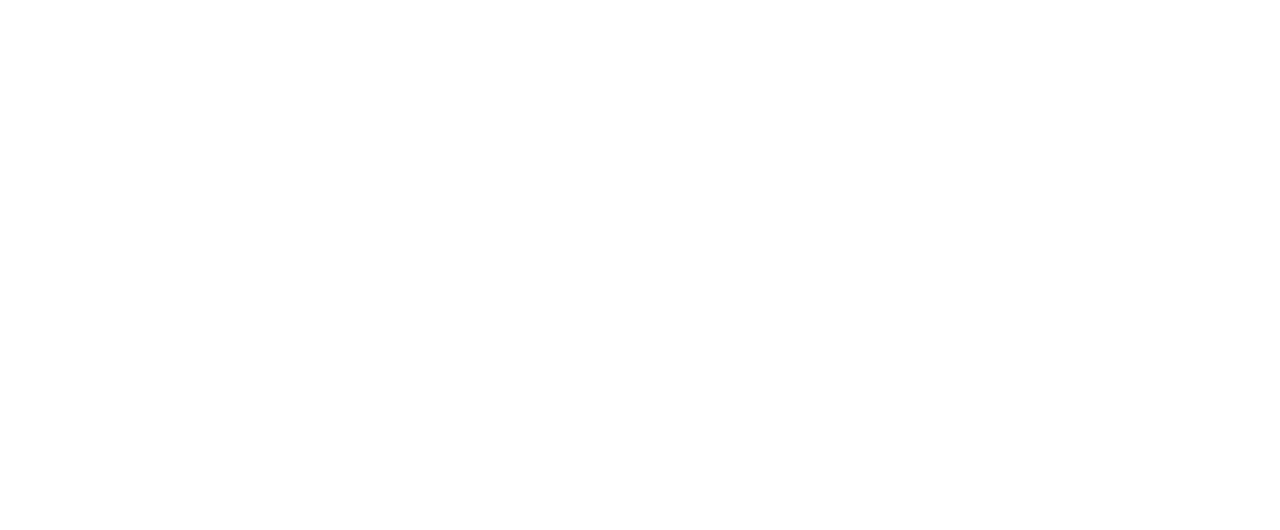
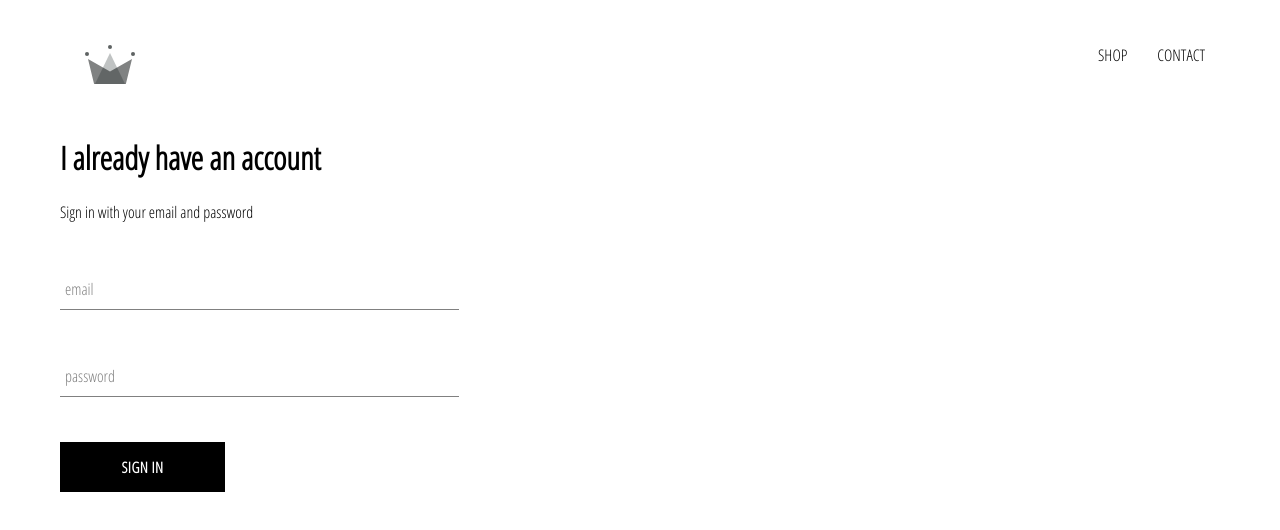
Before and after one commit to uroojisar/crwn-clothing, a React (Create React App) app: page /signin in a window 1280 px wide. Shown: the top 530 px of the page. Built offline with nearby package versions, Linux system fonts and the light colour scheme.

Commit message:
Added Header(with Logo), Sign in/up page, Form input component (Sign in) & custom button

```diff
--- a/src/App.css
+++ b/src/App.css
@@ -2,3 +2,7 @@
     font-family: 'Open Sans Condensed';
     padding: 20px 60px;
 }
+a {
+    text-decoration: none;
+    color: black;
+}
--- a/src/App.js
+++ b/src/App.js
@@ -3,14 +3,17 @@
 import './App.css';
 import {Route, Switch} from 'react-router-dom';
 import ShopPage from './Pages/shop/shop.component';
-
+import Header from "./Component/header/header.component";
+import SignInAndSignUpPage from './Pages/sign-in-and-sign-up/sign-in-and-sign-up.component';
 
 function App() {
   return (
     <div>
+      <Header/>
       <Switch>
       <Route exact path='/' component={HomePage}/>
       <Route path='/shop' component={ShopPage}/>
+      <Route path='/signin' component={SignInAndSignUpPage}/>
       </Switch>
     </div>
   );
--- /dev/null
+++ b/src/Component/custom-button/custom-button.component.jsx
@@ -0,0 +1,10 @@
+import React from 'react';
+import './custom-button.styles.scss';
+
+const CustomButton = ({ children, ...otherProps }) => (
+    <button className="custom-button" {...otherProps}>
+        {children}
+    </button>
+);
+
+export default CustomButton;
--- /dev/null
+++ b/src/Component/custom-button/custom-button.styles.scss
@@ -0,0 +1,22 @@
+.custom-button {
+    min-width: 165px;
+    width: auto;
+    height: 50px;
+    letter-spacing: 0.5px;
+    line-height: 50px;
+    padding: 0 35px 0 35px;
+    font-size: 15px;
+    background-color: black;
+    color: white;
+    text-transform: uppercase;
+    font-family: 'Open Sans Condensed';
+    font-weight: bolder;
+    border: none;
+    cursor: pointer;
+
+    &:hover {
+      background-color: white;
+      color: black;
+      border: 1px solid black;
+    }
+  }
--- /dev/null
+++ b/src/Component/form-input/form-input.component.jsx
@@ -0,0 +1,16 @@
+import React from 'react';
+import './form-input.styles.scss';
+
+const FormInput = ({ handleChange, label, ...otherProps}) => (
+    <div className='group'>
+        <input className='form-input' onChange={handleChange} {...otherProps} />
+        {
+            label ?
+            (<label className={`${otherProps.value.length ? 'shrink': ''} form-input-label`}>
+            {label}
+            </label>): null
+        }
+    </div>
+);
+
+export default FormInput;
--- /dev/null
+++ b/src/Component/form-input/form-input.styles.scss
@@ -0,0 +1,54 @@
+$sub-color: grey;
+$main-color: black;
+
+@mixin shrinkLabel {
+  top: -14px;
+  font-size: 12px;
+  color: $main-color;
+}
+
+.group {
+  position: relative;
+  margin: 45px 0;
+
+  .form-input {
+    background: none;
+    background-color: white;
+    color: $sub-color;
+    font-size: 18px;
+    padding: 10px 10px 10px 5px;
+    display: block;
+    width: 100%;
+    border: none;
+    border-radius: 0;
+    border-bottom: 1px solid $sub-color;
+    margin: 25px 0;
+
+    &:focus {
+      outline: none;
+    }
+
+    &:focus ~ .form-input-label {
+      @include shrinkLabel();
+    }
+  }
+
+  input[type='password'] {
+    letter-spacing: 0.3em;
+  }
+
+  .form-input-label {
+    color: $sub-color;
+    font-size: 16px;
+    font-weight: normal;
+    position: absolute;
+    pointer-events: none;
+    left: 5px;
+    top: 10px;
+    transition: 300ms ease all;
+
+    &.shrink {
+      @include shrinkLabel();
+    }
+  }
+}
--- /dev/null
+++ b/src/Component/header/header.component.jsx
@@ -0,0 +1,19 @@
+import React from 'react';
+import { Link } from 'react-router-dom';
+import { ReactComponent as Logo } from '../../assets/crown.svg';
+import './header.styles.scss';
+
+const Header = () => (
+    <div className='header'>
+        <Link className="logo-container" to="/">
+                <Logo className="logo" />
+            </Link>
+            <div className="options">
+                <Link className="option" to="/shop">SHOP</Link>
+                <Link className="option" to="/shop">CONTACT</Link>
+            </div>
+        </div>
+
+);
+
+export default Header;
--- /dev/null
+++ b/src/Component/header/header.styles.scss
@@ -0,0 +1,25 @@
+.header {
+    height: 70px;
+    width: 100%;
+    display: flex;
+    justify-content: space-between;
+    margin-bottom: 25px;
+
+    .logo-container {
+      height: 100%;
+      width: 70px;
+      padding: 25px;
+    }
+
+    .options {
+      width: 50%;
+      height: 100%;
+      display: flex;
+      align-items: center;
+      justify-content: flex-end;
+
+      .option {
+        padding: 10px 15px;
+      }
+    }
+  }
--- /dev/null
+++ b/src/Component/sign-in/sign-in.component.jsx
@@ -0,0 +1,55 @@
+import React from 'react';
+import FormInput from '../form-input/form-input.component';
+import CustomButton from '../custom-button/custom-button.component';
+import './sign-in.styles.scss';
+
+class SignIn extends React.Component {
+    constructor(props){
+        super(props);
+
+        this.state = {
+            email: '',
+            password: '',
+        };
+    }
+
+    handleSubmit = event => {
+        event.preventDefault();
+        this.setState({ email: '', password: ''});
+    };
+
+    handleChange = event => {
+        const { name, value } = event.target;
+        this.setState({ [name]: value });
+
+    }
+
+    render() {
+        return (
+            <div className="sign-in">
+                <h1>I already have an account</h1>
+                <span>Sign in with your email and password</span>
+                <form onSubmit={this.handleSubmit}>
+                    <FormInput
+                        name="email"
+                        type="email"
+                        value={this.state.email}
+                        handleChange={this.handleChange}
+                        label="email"
+                        required/>
+                    <FormInput
+                        name="password"
+                        type="password"
+                        value={this.state.password}
+                        handleChange={this.handleChange}
+                        label="password"
+                        required/>
+
+                    <CustomButton type="submit"> Sign in</CustomButton>
+                </form>
+            </div>
+        )
+    }
+}
+
+export default SignIn;
--- /dev/null
+++ b/src/Component/sign-in/sign-in.styles.scss
@@ -0,0 +1,9 @@
+.sign-in {
+    width: 30vw;
+    display: flex;
+    flex-direction: column;
+
+    .title {
+        margin: 10px 0px;
+    }
+}
--- /dev/null
+++ b/src/Pages/sign-in-and-sign-up/sign-in-and-sign-up.component.jsx
@@ -0,0 +1,10 @@
+import React from 'react';
+
+import './sign-in-and-sign-up.styles.scss';
+import SignIn from '../../Component/sign-in/sign-in.component';
+
+const SignInAndSignUpPage = () => (
+    <div className="sign-in-and-sign-up"><SignIn/></div>
+);
+
+export default SignInAndSignUpPage;
```
Also changed, not shown: src/Pages/sign-in-and-sign-up/sign-in-and-sign-up.styles.scss (added), src/assets/crown.svg (added).
